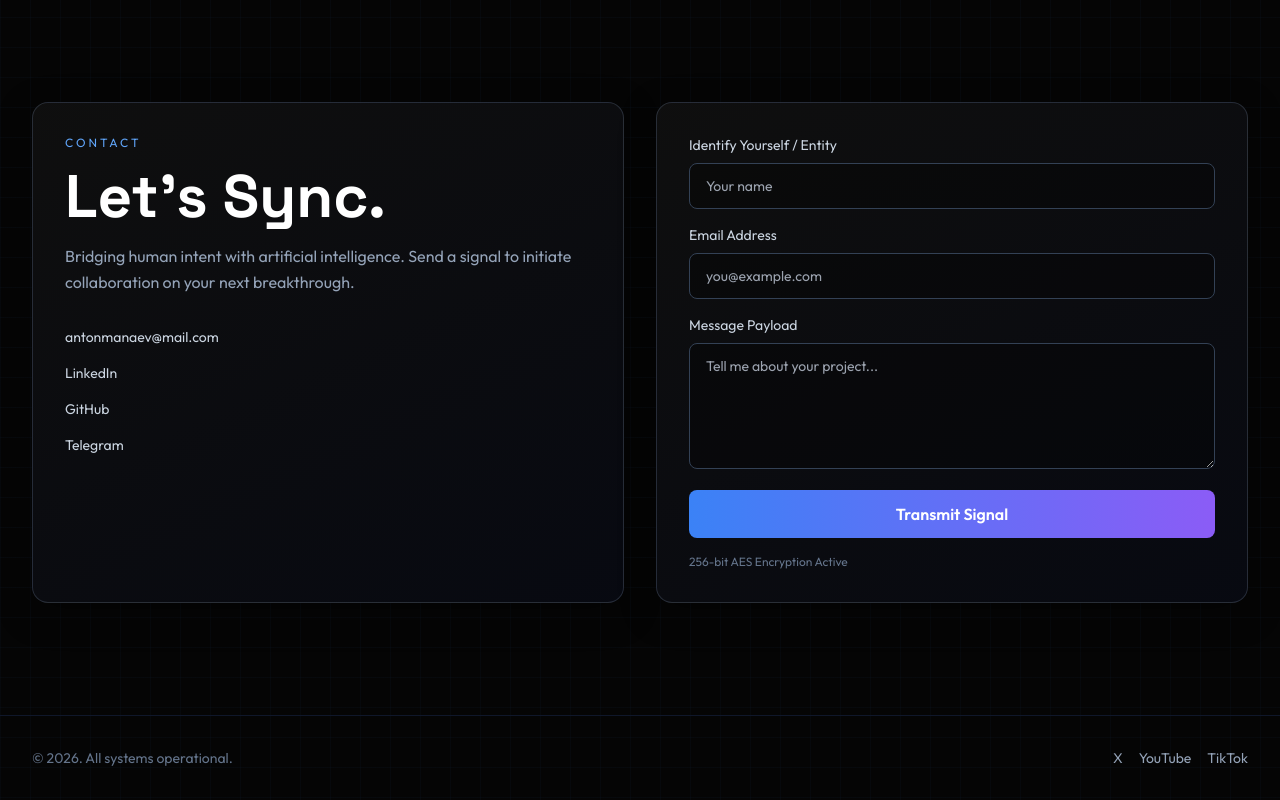
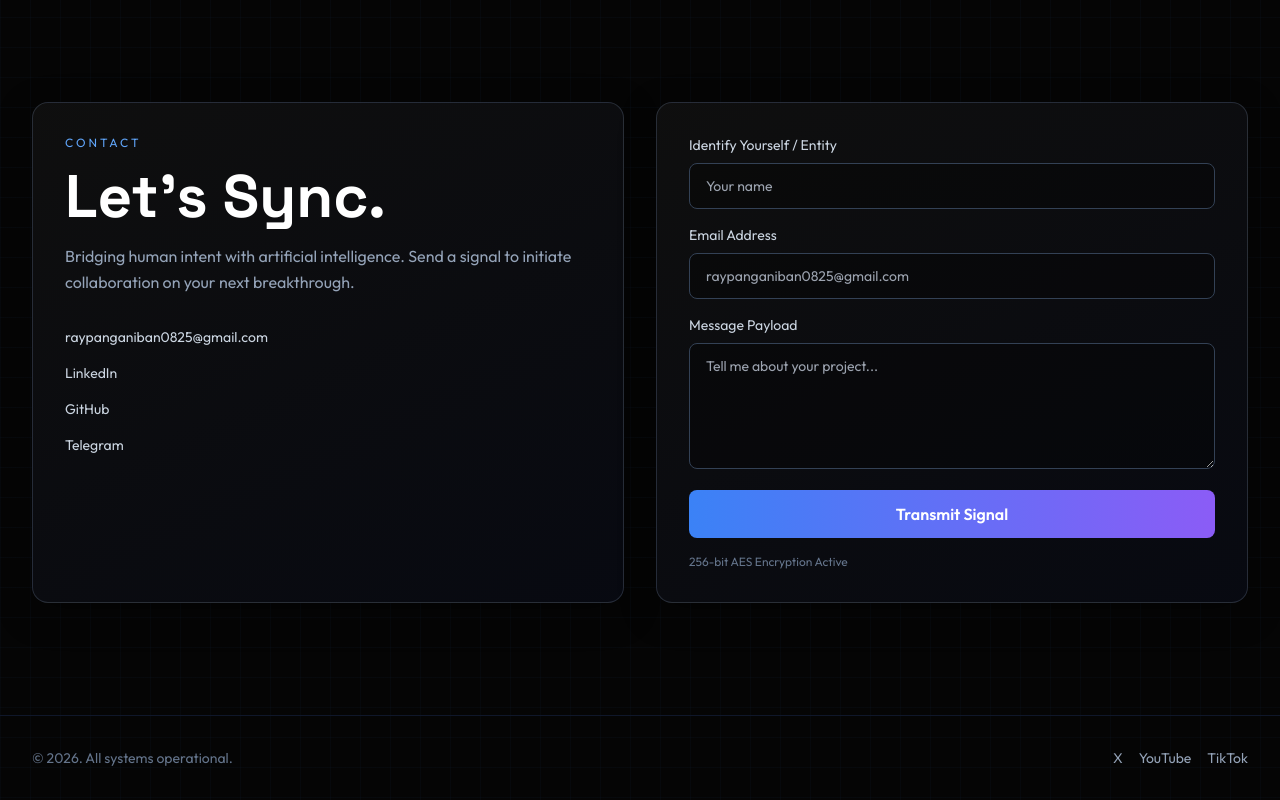
Before and after one commit to tantanbagsik/raypanganiban8, a Next.js app: page / in a window 1280 px wide. Shown: the part 5503-6303 px from the top of the page. Built offline with nearby package versions, Linux system fonts and the light colour scheme.

Commit message:
Update frontend contact email address

```diff
--- a/src/components/Contact.jsx
+++ b/src/components/Contact.jsx
@@ -10,7 +10,7 @@ export default function Contact() {
           </p>
 
           <div className="mt-8 space-y-4 text-sm">
-            <a className="block text-slate-300 hover:text-white" href="mailto:antonmanaev@mail.com">antonmanaev@mail.com</a>
+            <a className="block text-slate-300 hover:text-white" href="mailto:raypanganiban0825@gmail.com">raypanganiban0825@gmail.com</a>
             <a className="block text-slate-300 hover:text-white" href="https://www.linkedin.com/in/anton-manaev-dev/" target="_blank" rel="noreferrer">LinkedIn</a>
             <a className="block text-slate-300 hover:text-white" href="https://github.com/xglukx" target="_blank" rel="noreferrer">GitHub</a>
             <a className="block text-slate-300 hover:text-white" href="https://t.me/AntonManaevLab" target="_blank" rel="noreferrer">Telegram</a>
@@ -24,7 +24,7 @@ export default function Contact() {
           </label>
           <label className="block text-sm text-slate-300">
             Email Address
-            <input type="email" className="mt-2 w-full rounded-lg border border-slate-700 bg-black/30 px-4 py-3 text-white outline-none focus:border-primary" placeholder="you@example.com" />
+            <input type="email" className="mt-2 w-full rounded-lg border border-slate-700 bg-black/30 px-4 py-3 text-white outline-none focus:border-primary" placeholder="raypanganiban0825@gmail.com" />
           </label>
           <label className="block text-sm text-slate-300">
             Message Payload
```
